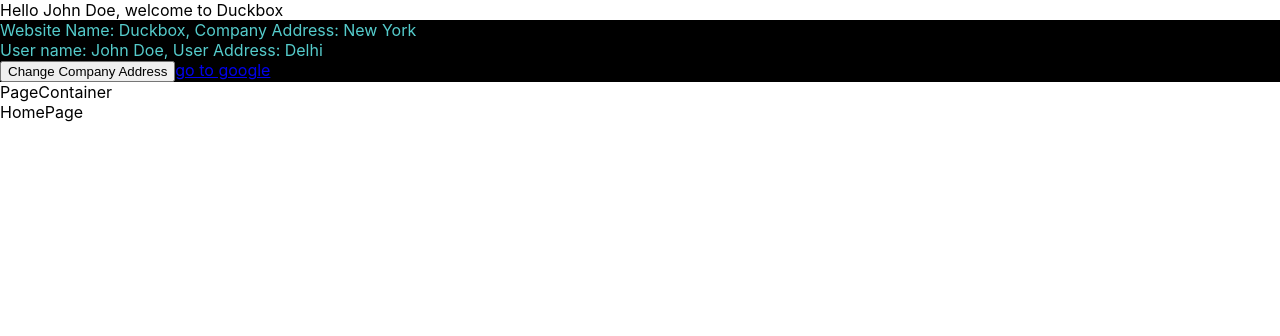
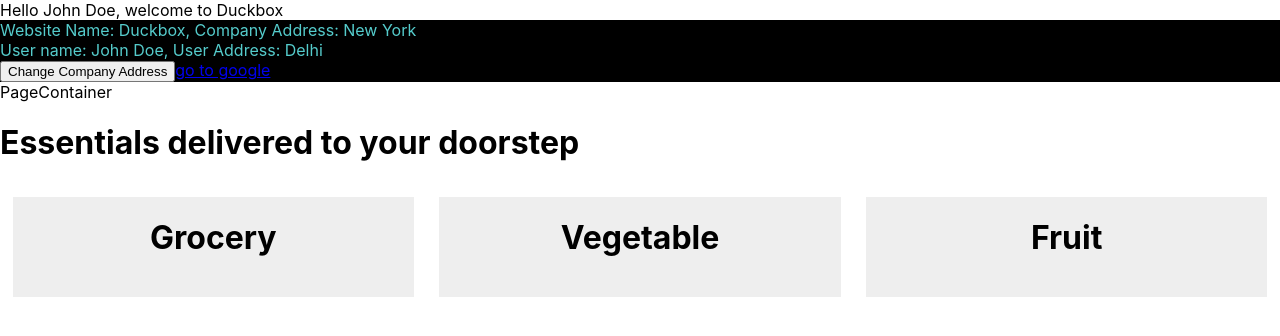
Before and after one commit to jyotixkarmakar/duckbox, a React (Create React App) app: page / in a window 1280 px wide. Shown: the top 336 px of the page. Built offline with nearby package versions, Linux system fonts and the light colour scheme.

Commit message:
updating homepage html

```diff
--- a/src/pages/homepage/HomePage.tsx
+++ b/src/pages/homepage/HomePage.tsx
@@ -1,6 +1,19 @@
-const HomePage = (props:any) => {
+const HomePage = (props: any) => {
     return (
-        <div>HomePage</div>
+        <div>
+            <h1>Essentials delivered to your doorstep</h1>
+            <div style={{ display: "flex",textAlign:"center" }}>
+                <div style={{ width: "32%", margin: "1%", height: "100px", background: "#eee" }}>
+                    <h1>Grocery</h1>
+                </div>
+                <div style={{ width: "32%", margin: "1%", height: "100px", background: "#eee" }}>
+                    <h1>Vegetable</h1>
+                </div>
+                <div style={{ width: "32%", margin: "1%", height: "100px", background: "#eee" }}>
+                    <h1>Fruit</h1>
+                </div>
+            </div>
+        </div>
     )
 }
 export default HomePage;
```
